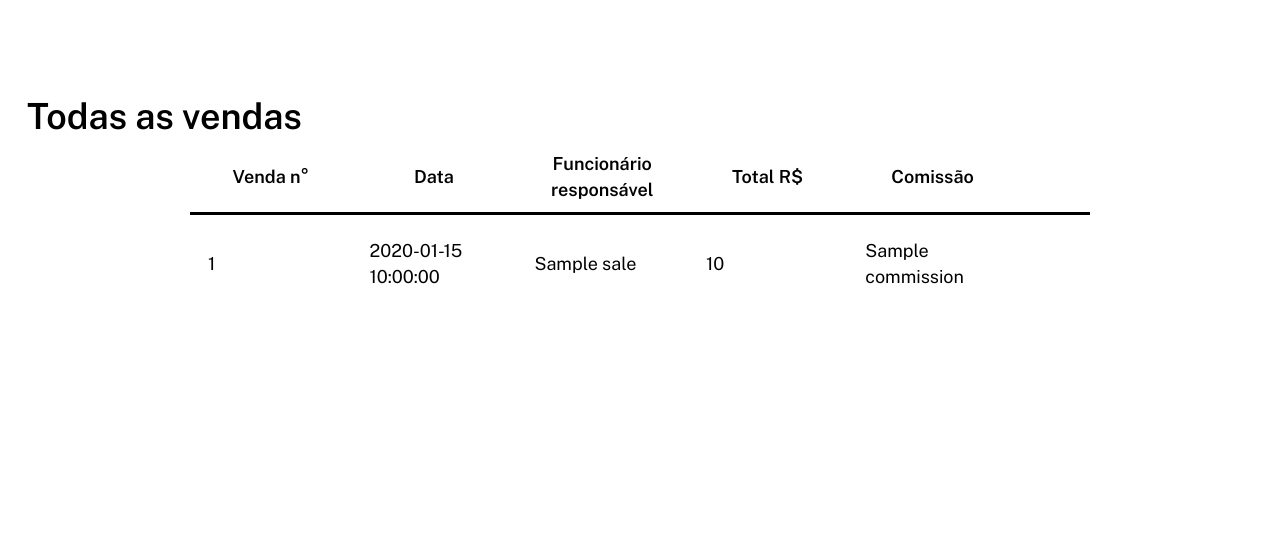
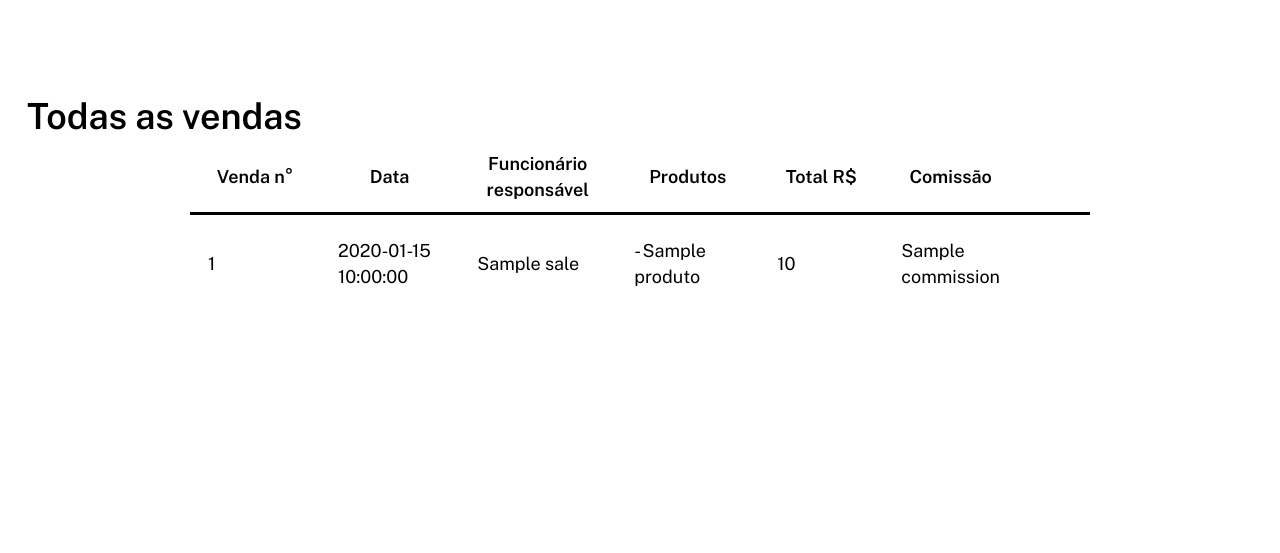
Before and after one commit to gabmats-creator/gerenciamento-de-estoque, a Flask app: template templates/all_sales.html in a window 1280 px wide. Shown: the part 75-628 px from the top of the page. Run offline with Flask 3, Linux system fonts and the light colour scheme; the template is opened without the code that fills it: most values are stand-ins (such as "Sample title", 1, 10 or a date in 2020).

Commit message:
refactor: ajustes no all_sales

```diff
--- a/app.py
+++ b/app.py
@@ -388,7 +388,7 @@ def create_app():
                                 }
                             },
                         )
-                        prod_name = "{}({}unid.)".format(product_data["productName"], 1)
+                        prod_name = "{}({}un.)".format(product_data["productName"], 1)
                         create_sale(float(product_data["productValue"]), [prod_name])
 
                 return redirect(url_for(".products"))
@@ -411,7 +411,7 @@ def create_app():
                 for produto in product_data:
                     if produto["quantidadeCarrinho"]:
                         sale.append(
-                            "{}({}unid.)".format(
+                            "{}({}un.)".format(
                                 produto["productName"], produto["quantidadeCarrinho"]
                             )
                         )
--- a/templates/all_sales.html
+++ b/templates/all_sales.html
@@ -22,6 +22,7 @@
                 <th class="table__cell table__cell--header">Venda n°</th>
                 <th class="table__cell table__cell--header">Data</th>
                 <th class="table__cell table__cell--header">Funcionário responsável</th>
+                <th class="table__cell table__cell--header">Produtos</th>
                 <th class="table__cell table__cell--header">Total R$</th>
                 <th class="table__cell table__cell--header">Comissão</th>
                 <th class="table__cell table__cell--header"></th>
@@ -35,6 +36,11 @@
                         </td>
                         <td class="table__cell">{{ sale.date }}</td>
                         <td class="table__cell">{{ sale.employee_name }}</td>
+                        <td class="table__cell">
+                            {% for produto in sale.products %}
+                                <p>- {{ produto }}</p>
+                            {% endfor %}
+                        </td>
                         <td class="table__cell">{{ sale.total }}</td>
                         <td class="table__cell">{{ sale.commission }}</td>
                     </tr>
--- a/templates/your_sales.html
+++ b/templates/your_sales.html
@@ -35,7 +35,7 @@
                         </td>
                         <td class="table__cell">
                             {% for produto in venda.products %}
-                                <p>-{{ produto }}</p>
+                                <p>- {{ produto }}</p>
                             {% endfor %}
                         </td>
                         <td class="table__cell">{{ venda.date }}</td>
```
